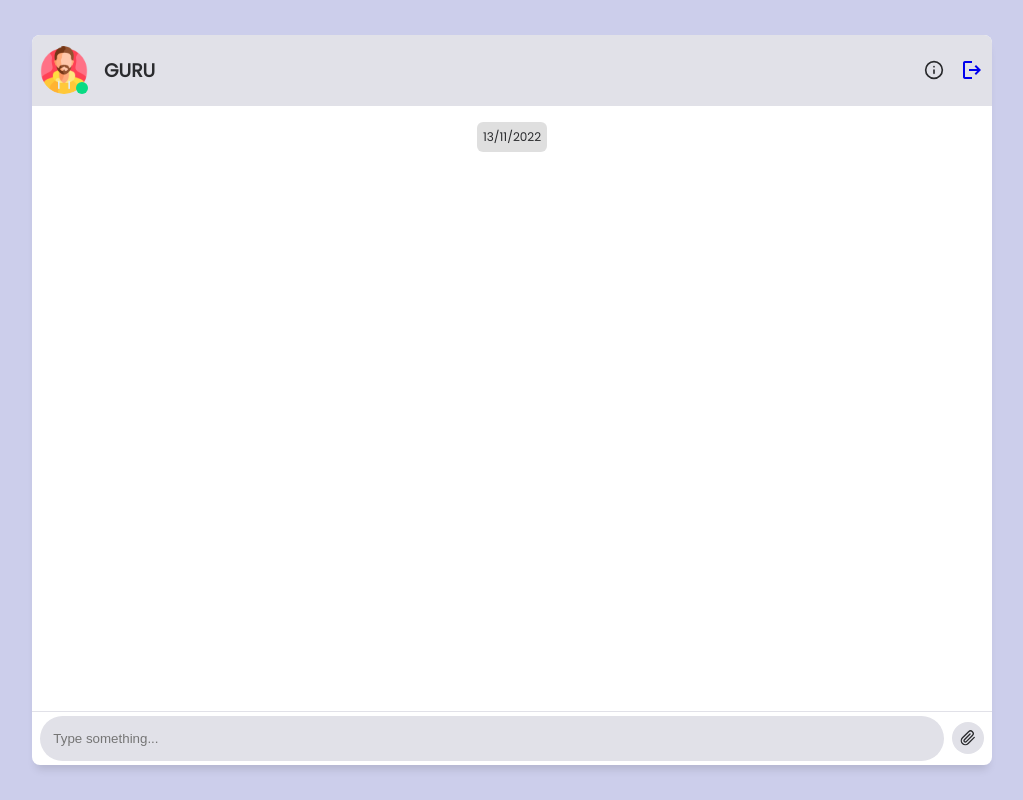
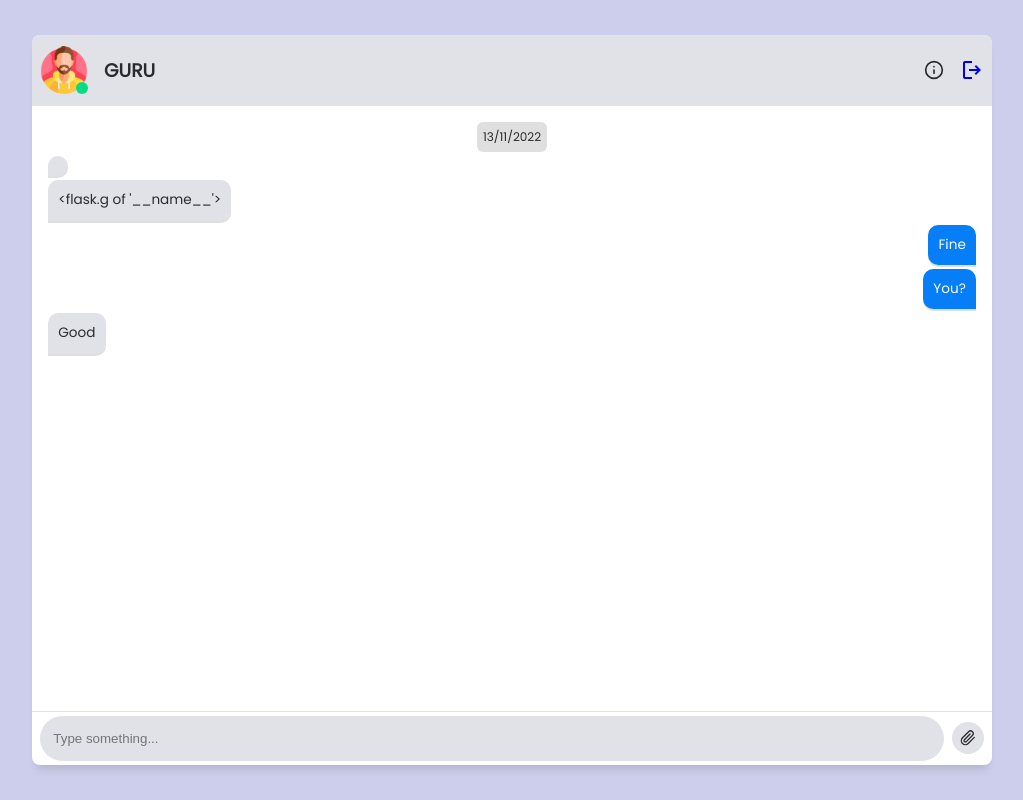
Before and after one commit to prakash2911/InternetSecurityChat, a Flask app: page / in a window 1280 px wide. Shown: the whole page, without its empty margins (128-1151 px from the left). Run offline with Flask 2, Linux system fonts and the light colour scheme; a user stored in the database is signed in; some libraries are stand-ins or nearby versions.

Commit message:
Minor changes

```diff
--- a/app.py
+++ b/app.py
@@ -2,7 +2,6 @@
 from flask import request,redirect,render_template,session,Flask,jsonify
 import MySQLdb.cursors
 # from flask_ngrok import run_with_ngrok
-
 
 app = Flask("__name__",template_folder="./template")
 # run_with_ngrok(app)
@@ -58,7 +57,7 @@
             #     content.append(msg)
             #     return render_template('chat.html',jsonify(content))
             # else:
-            return render_template('chat.html',msg = 'Start new message')
+            return render_template('chat.html',msg = 'Start new message',g="hi how are you")
         else:
             return render_template('login.html',msg = "Invalid username/password ")
     else:
--- a/static/js/chat.js
+++ b/static/js/chat.js
@@ -61,7 +61,7 @@
 	const msg = input.value;
 	if(msg) sendMessage(msg);
 });
-
+/*important*/
 const sendMessage = (msg) => {
 	//Create message
 	const block = document.createElement('div');
@@ -81,7 +81,6 @@
 };
 
 // Getting current date
-
 var today = new Date();
 var dd = String(today.getDate()).padStart(2, "0");
 var mm = String(today.getMonth() + 1).padStart(2, "0"); //January is 0!
--- a/template/chat.html
+++ b/template/chat.html
@@ -33,11 +33,11 @@
 
 		 <div id="messages" class="messages">
 			<div class="time" id = "date">Today</div>
-			<!-- <div class="msg-text">
-				<span class="text">Hello</span>
+			<div class="msg-text">
+				<span class="text">{{msg}}</span>
 			</div>
 			<div class="msg-text">
-				<span class="text">How are you doing?</span>
+				<span class="text">{{g}}</span>
 			</div>
 			<div class="msg-text owner">
 				<span class="text">Fine</span>
@@ -47,7 +47,7 @@
 			</div>
 			<div class="msg-text">
 				<span class="text">Good</span>
-			</div> -->
+			</div>
 		</div>
 
 		<div class="field" >
```
